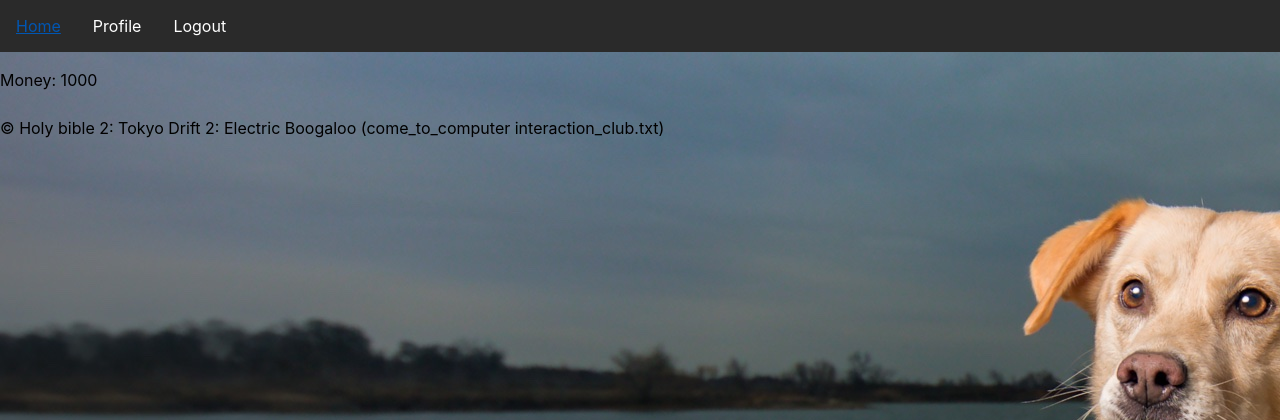
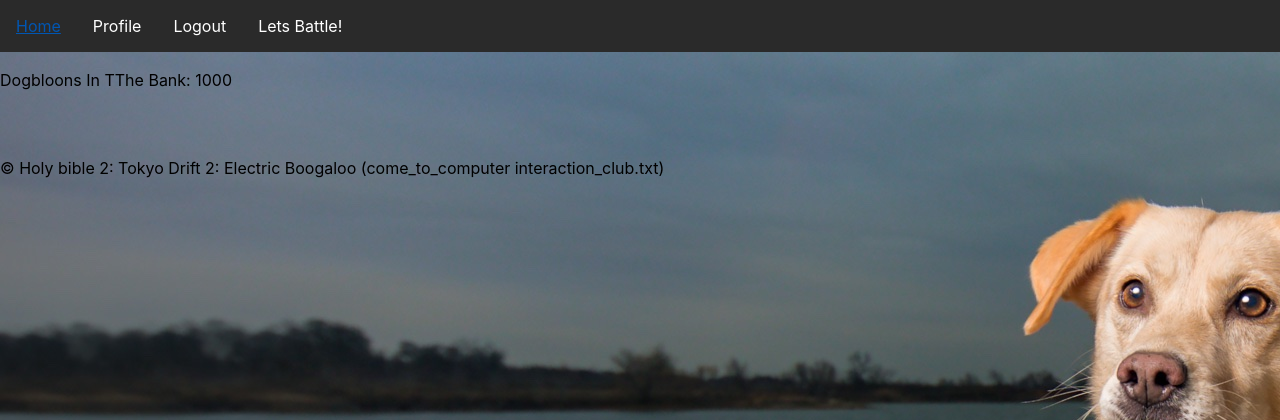
Before and after one commit to Jiajie-Mai/Holy-bible-2-Tokyo-Drift-2-Electric-Boogaloo, a Flask app: page /u/jmai in a window 1280 px wide. Shown: the top 420 px of the page. Run offline with Flask 2, Linux system fonts and the light colour scheme; a user stored in the database is signed in; data comes from the database, SQL or seed files in the repository; both versions use the stored data as it was after the commit; some libraries are stand-ins or nearby versions.

Commit message:
added find battle fxn

```diff
--- a/app.py
+++ b/app.py
@@ -72,12 +72,6 @@ def profile(username):
     '''Homepage if logged in to specific account'''
     return render_template("userinf.html", user = username, current_user = session.get("user"), money=get_dogbloons(get_userId(session.get("user"))))
 
-@app.route("/test", methods = ["GET"])
-def test():
-    '''Homepage if logged in to specific account'''
-    print(get_userId(session.get("user")))
-    return get_dogbloons(get_userId(session.get("user")))
-
 @app.route("/stock")
 def stockData():
     return redirect(url_for("stock"))
@@ -85,10 +79,6 @@ def stockData():
 @app.route("/battle")
 def battleData():
     return render_template("battle.html")
-
-@app.route("/userinf")
-def userData():
-    return render_template("userinf.html", money=get_dogbloons(get_userId(session.get("user"))))
 
 @app.route("/find")
 def findm():
--- a/doc/devlog.txt
+++ b/doc/devlog.txt
@@ -96,3 +96,8 @@ actuallly remembered to commit this time pretty epic
 uhh match making (ok so basically)
 & made web page for finding match...
 ==============================================================
+Ryan Aday -- 2019-01-16 10:52
+--------------------------------------------------------------
+Fixed the gameData database data retrieval for accounts for money,
+added link to base for the Find battle page
+==============================================================
--- a/templates/base.html
+++ b/templates/base.html
@@ -16,6 +16,8 @@
         {% if current_user %}
         <li><a href = "{{ url_for('profile', username = current_user) }}">Profile</a></li>
         <li><a href = "{{ url_for('logout') }}">Logout</a></li>
+        <li><a href = "{{ url_for('findm') }}">Lets Battle!</a></li>
+
         {% else %}
         <li><a href = "{{ url_for('login') }}">Login</a></li>
         <li><a href = "{{ url_for('signup') }}">Signup</a></li>
--- a/templates/userinf.html
+++ b/templates/userinf.html
@@ -6,5 +6,6 @@
   <li>{{stock.name}}: {{stock.number}} </li>
   {% endfor %}
 </ol>
-Money: {{ money }}
+
+<p>Dogbloons In TThe Bank: {{ money }}</p>
 {% endblock %}
```
Also changed, not shown: multi.db.
